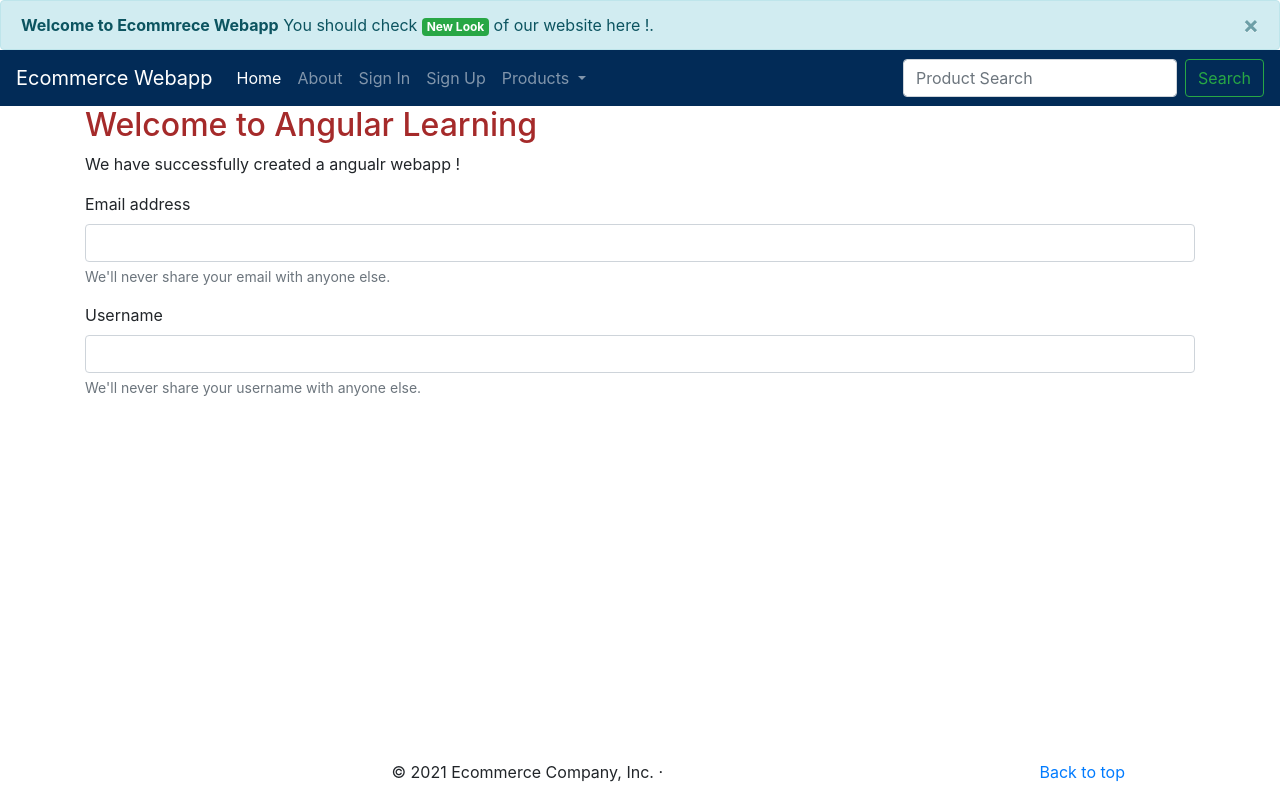
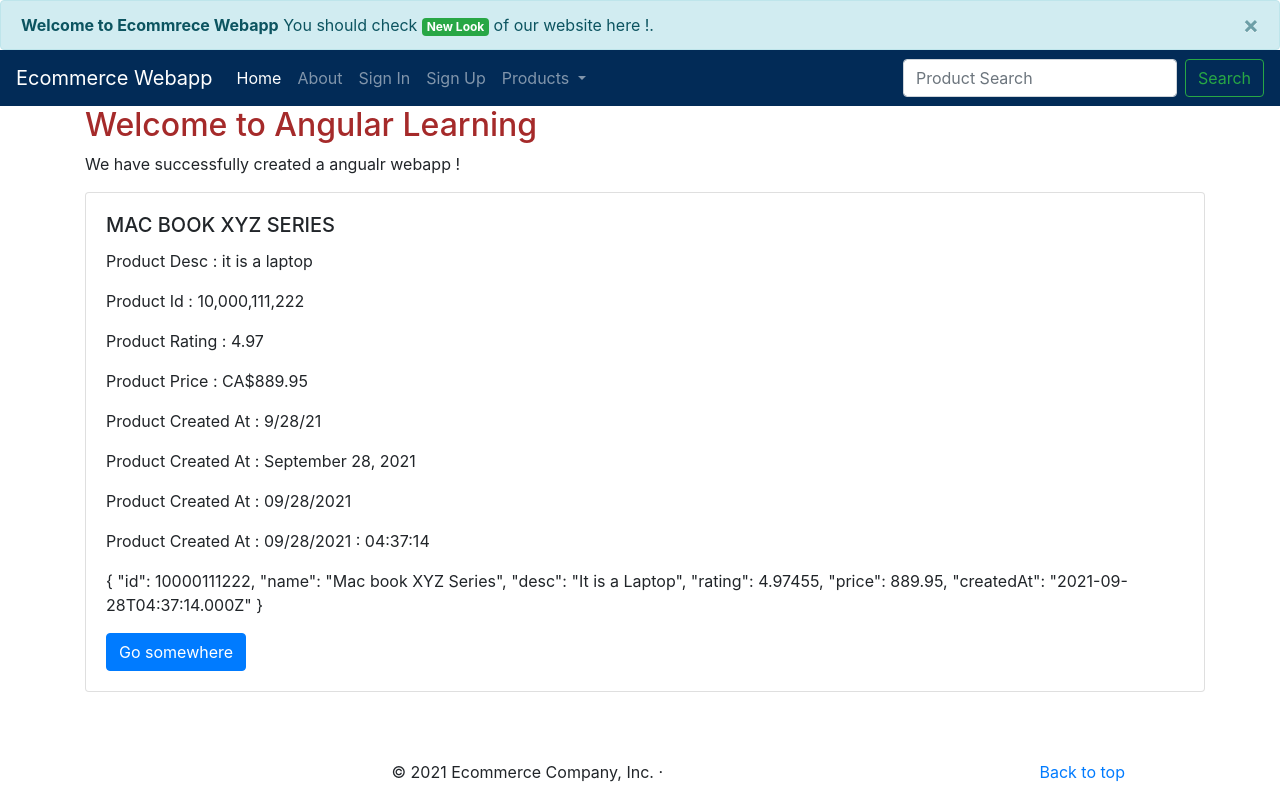
Before and after one commit to wahidKhan74/phase4-ecommerce-frontend-09-21-2021, an Angular app: page /home in a window 1280 px wide. Built offline with nearby package versions, Linux system fonts and the light colour scheme.

Commit message:
added directives and pipes

```diff
--- a/src/app/home/home.component.html
+++ b/src/app/home/home.component.html
@@ -19,7 +19,7 @@
  <!-- <app-style></app-style> -->
  <!-- <app-class></app-class> -->
 
- <div class="form-group">
+ <!-- <div class="form-group">
   <label for="email">Email address</label>
   <input type="email" class="form-control" id="email" aria-describedby="emailHelp" appInputformater>
   <small id="emailHelp" class="form-text text-muted">We'll never share your email with anyone else.</small>
@@ -29,4 +29,20 @@
   <label for="username">Username </label>
   <input type="text" class="form-control" id="username" aria-describedby="usernameHelp" appInputformater>
   <small id="usernameHelp" class="form-text text-muted">We'll never share your username with anyone else.</small>
+</div> -->
+
+<div class="card" style="width:70rem;">
+  <div class="card-body">
+    <h5 class="card-title">{{productItem.name | uppercase}}</h5>
+    <p class="card-text">Product Desc : {{productItem.desc | lowercase }}</p>
+      <p class="card-text">Product Id : {{productItem.id | number}}</p>
+      <p class="card-text">Product Rating : {{productItem.rating | number:'1.1-2'}}</p>
+      <p class="card-text">Product Price : {{productItem.price | currency:'CAD'}}</p>
+      <p class="card-text">Product Created At : {{productItem.createdAt| date : 'shortDate'}}</p>
+      <p class="card-text">Product Created At : {{productItem.createdAt| date : 'longDate'}}</p>
+      <p class="card-text">Product Created At : {{productItem.createdAt| date : 'MM/dd/yyyy'}}</p>
+      <p class="card-text">Product Created At : {{productItem.createdAt| date : 'MM/dd/yyyy : HH:mm:ss'}}</p>
+      <p>{{productItem | json }}</p>
+    <a href="#" class="btn btn-primary">Go somewhere</a>
+  </div>
 </div>
--- a/src/app/home/home.component.ts
+++ b/src/app/home/home.component.ts
@@ -18,6 +18,14 @@ export class HomeComponent implements OnInit {
   ngOnInit(): void {
   }
 
+    public productItem :any = {
+      id: 10000111222,
+      name:"Mac book XYZ Series",
+      desc:"It is a Laptop",
+      rating: 4.97455,
+      price:889.95,
+      createdAt: new Date(),
+    }
 
 
 
```
